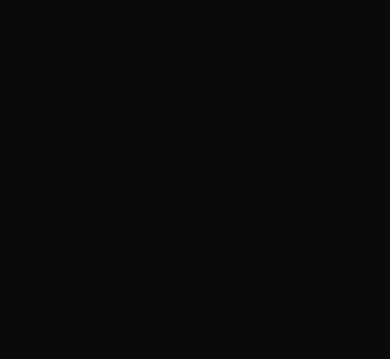
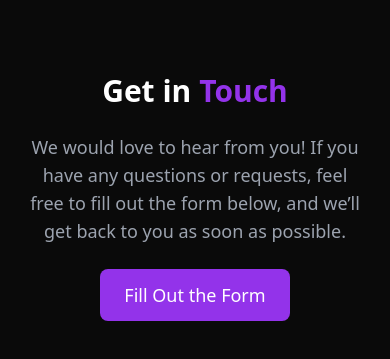
Before and after one commit to MohtashamMurshid/Credenza, a Next.js app: page / in a window 390 px wide. Shown: the part 4087-4446 px from the top of the page. Before the commit the page ends 4120 px from the top, so only its background shows below. Built offline with nearby package versions, Linux system fonts and the light colour scheme.

Commit message:
get in touch

```diff
--- a/app/page.tsx
+++ b/app/page.tsx
@@ -1,4 +1,5 @@
 import About from "@/components/About";
+import Contact from "@/components/Contact";
 import Hero from "@/components/Hero";
 import Navbar from "@/components/Navbar";
 import { ToolsUsed } from "@/components/ToolsUsed";
@@ -10,6 +11,7 @@
       <Hero />
       <About />
       <ToolsUsed />
+      <Contact />
     </>
   );
 }
--- /dev/null
+++ b/components/Contact.tsx
@@ -0,0 +1,37 @@
+"use client";
+import { motion } from "framer-motion";
+
+export default function ContactSection() {
+  return (
+    <section id="contact" className="py-20  text-white">
+      {/* Heading Section */}
+      <motion.div
+        className="max-w-4xl text-center mx-auto px-6"
+        initial={{ opacity: 0, y: -20 }}
+        whileInView={{ opacity: 1, y: 0 }}
+        transition={{ duration: 1 }}
+      >
+        <h2 className="text-3xl md:text-4xl lg:text-5xl font-bold mb-6">
+          Get in{" "}
+          <span className="text-purple-600 hover:text-purple-600 hover:scale-110 transition-transform">
+            Touch
+          </span>
+        </h2>
+        <p className="text-gray-400 text-lg leading-7 mb-6">
+          We would love to hear from you! If you have any questions or requests,
+          feel free to fill out the form below, and we’ll get back to you as
+          soon as possible.
+        </p>
+        <a
+          href="https://forms.gle/your-google-form-link"
+          target="_blank"
+          rel="noopener noreferrer"
+        >
+          <button className="bg-purple-600 hover:bg-purple-700 text-white py-3 px-6 rounded-lg text-lg transition-all duration-300 transform hover:scale-105">
+            Fill Out the Form
+          </button>
+        </a>
+      </motion.div>
+    </section>
+  );
+}
--- a/components/Navbar.tsx
+++ b/components/Navbar.tsx
@@ -9,6 +9,7 @@
   { name: "Home", href: "#" },
   { name: "About", href: "#about" },
   { name: "Tools ", href: "#tools" },
+  { name: "Work", href: "#" },
   { name: "Contact", href: "#contact" },
 ];
 export default function Navbar() {
```
